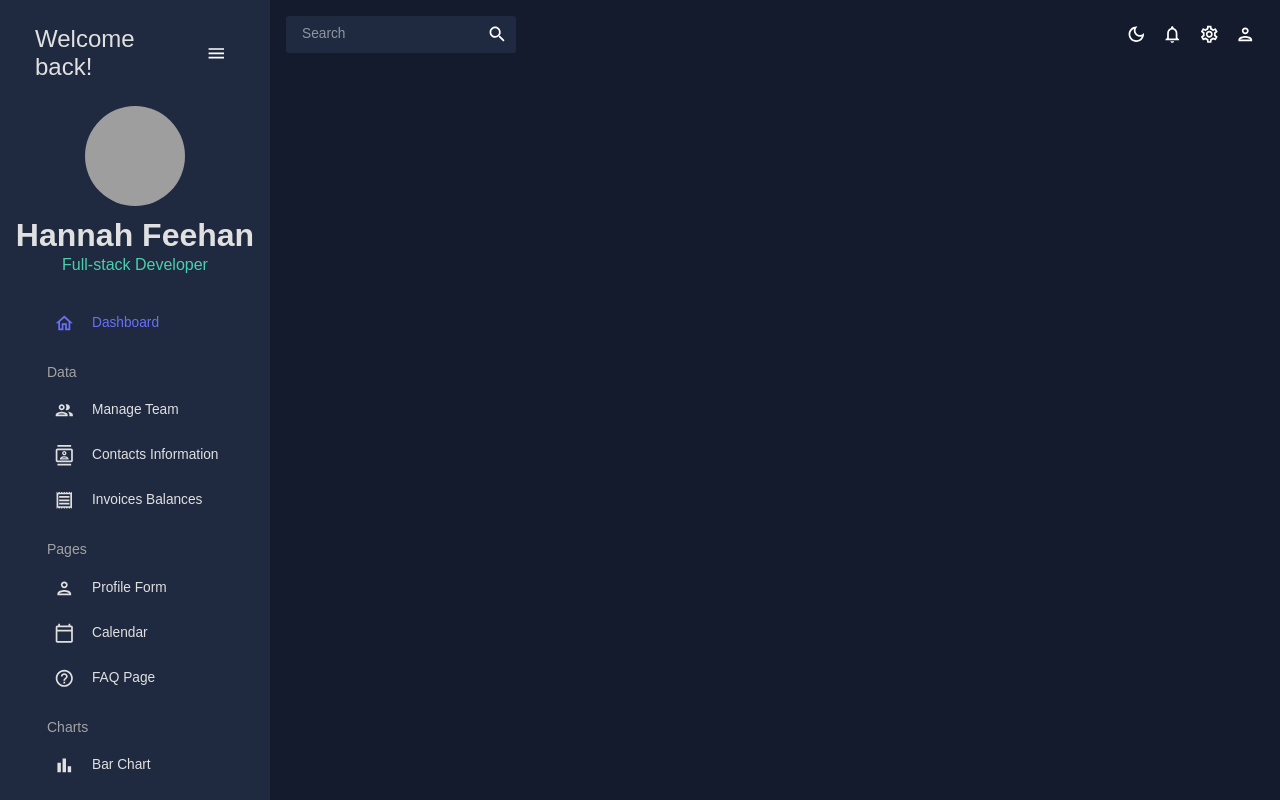
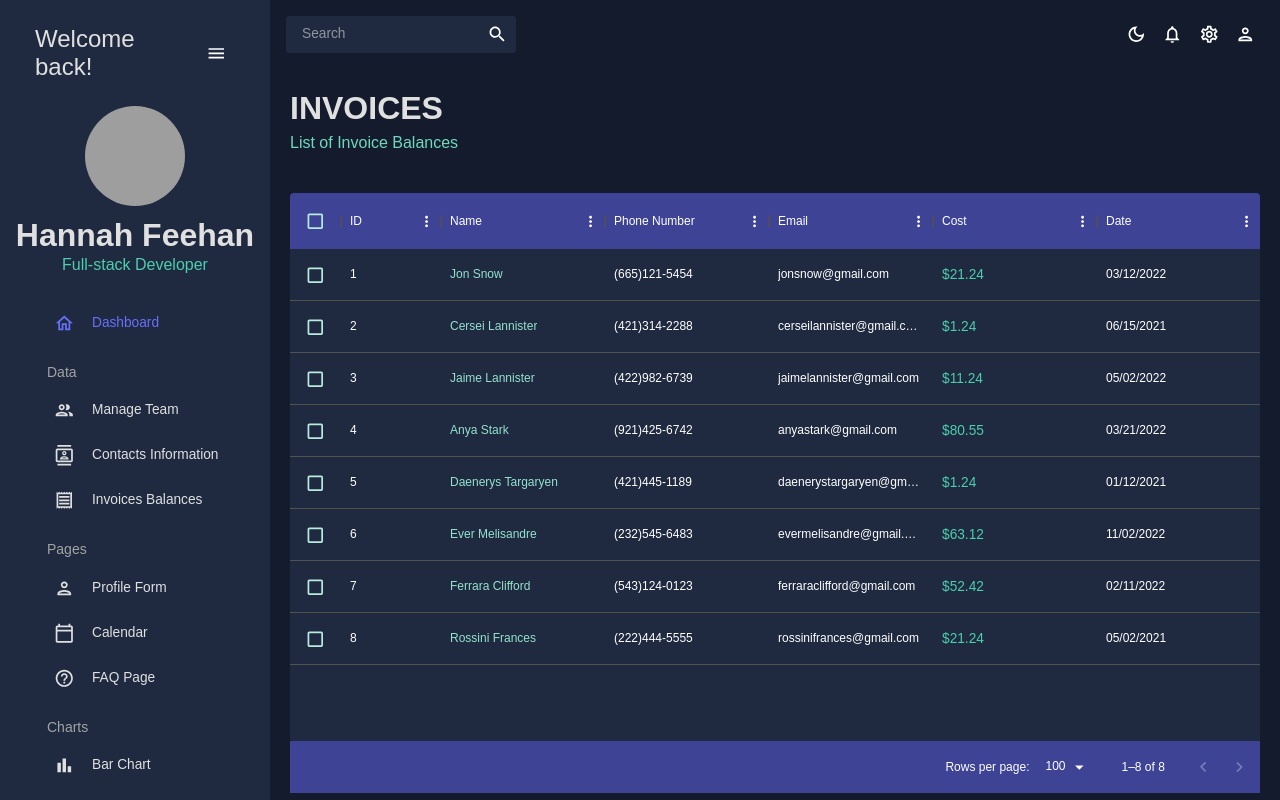
Before and after one commit to hannahf86/dashboard, a React (Create React App) app: page /invoices in a window 1280 px wide. Built offline with nearby package versions, Linux system fonts and the light colour scheme; grey boxes are pictures that could not be loaded.

Commit message:
invoice page complete

```diff
--- a/src/App.js
+++ b/src/App.js
@@ -6,7 +6,7 @@
 
 import Dashboard from './Scenes/Dashboard';
 import Team from './Scenes/Team';
-// import Invoices from './Scenes/Invoices';
+import Invoices from './Scenes/Invoices';
 import Contacts from './Scenes/Contacts';
 // import Bar from './Scenes/Bar';
 // import Form from './Scenes/Form';
@@ -34,7 +34,7 @@
               <Route path="/" element={<Dashboard />} />
               <Route path="/team" element={<Team />} />
               <Route path="/contacts" element={<Contacts />} />
-              {/* <Route path="/invoices" element={<Invoices />} /> */}
+              <Route path="/invoices" element={<Invoices />} />
               {/* <Route path="/bar" element={<Bar />} /> */}
               {/* <Route path="/pie" element={<Pie />} /> */}
               {/* <Route path="/line" element={<Line />} /> */}
--- /dev/null
+++ b/src/Scenes/Invoices/index.jsx
@@ -0,0 +1,98 @@
+import { Box, Typography, useTheme } from "@mui/material";
+import { DataGrid } from "@mui/x-data-grid";
+import { tokens } from "../../Themes";
+import { mockDataInvoices } from "../../data/mockData";
+import Header from "../../Components/Header";
+
+const Invoices = () => {
+    const theme = useTheme();
+    const colors = tokens(theme.palette.mode);
+    const columns = [
+        { field: "id", headerName: "ID" },
+
+        {
+            field: "name",
+            headerName: "Name",
+            flex: 1,
+            cellClassName: "name-column--cell",
+        },
+
+        {
+            field: "phone",
+            headerName: "Phone Number",
+            flex: 1,
+        },
+
+        {
+            field: "email",
+            headerName: "Email",
+            flex: 1,
+        },
+
+        {
+            field: "cost",
+            headerName: "Cost",
+            flex: 1,
+            renderCell: (params) => (
+                <Typography color={colors.greenAccent[500]}>
+                    ${params.row.cost}
+                </Typography>
+            ),
+        },
+
+        {
+            field: "date",
+            headerName: "Date",
+            flex: 1,
+        },
+    ];
+
+
+
+    return (
+        <Box m="20px">
+            <Header title="INVOICES" subtitle="List of Invoice Balances" />
+
+            <Box
+                m="40px 0 0 0"
+                height="75vh"
+                sx={{
+                    "& .MuiDataGrid-root": {
+                        border: "none",
+                    },
+
+                    "& .MuiDataGrid-cell": {
+                        borderBottom: "none",
+                    },
+
+                    "& .name-column--cell": {
+                        color: colors.greenAccent[300],
+                    },
+
+                    "& .MuiDataGrid-columnHeaders": {
+                        backgroundColor: colors.blueAccent[700],
+                        borderBottom: "none",
+                    },
+
+                    "& .MuiDataGrid-virtualScroller": {
+                        backgroundColor: colors.primary[400],
+                    },
+
+                    "& .MuiDataGrid-footerContainer": {
+                        borderTop: "none",
+                        backgroundColor: colors.blueAccent[700],
+                    },
+
+                    "& .MuiCheckbox-root": {
+                        color: `${colors.greenAccent[200]} !important`,
+                    },
+                }}
+            >
+
+                <DataGrid checkboxSelection rows={mockDataInvoices} columns={columns} />
+            </Box>
+        </Box>
+    );
+};
+
+export default Invoices;
```
